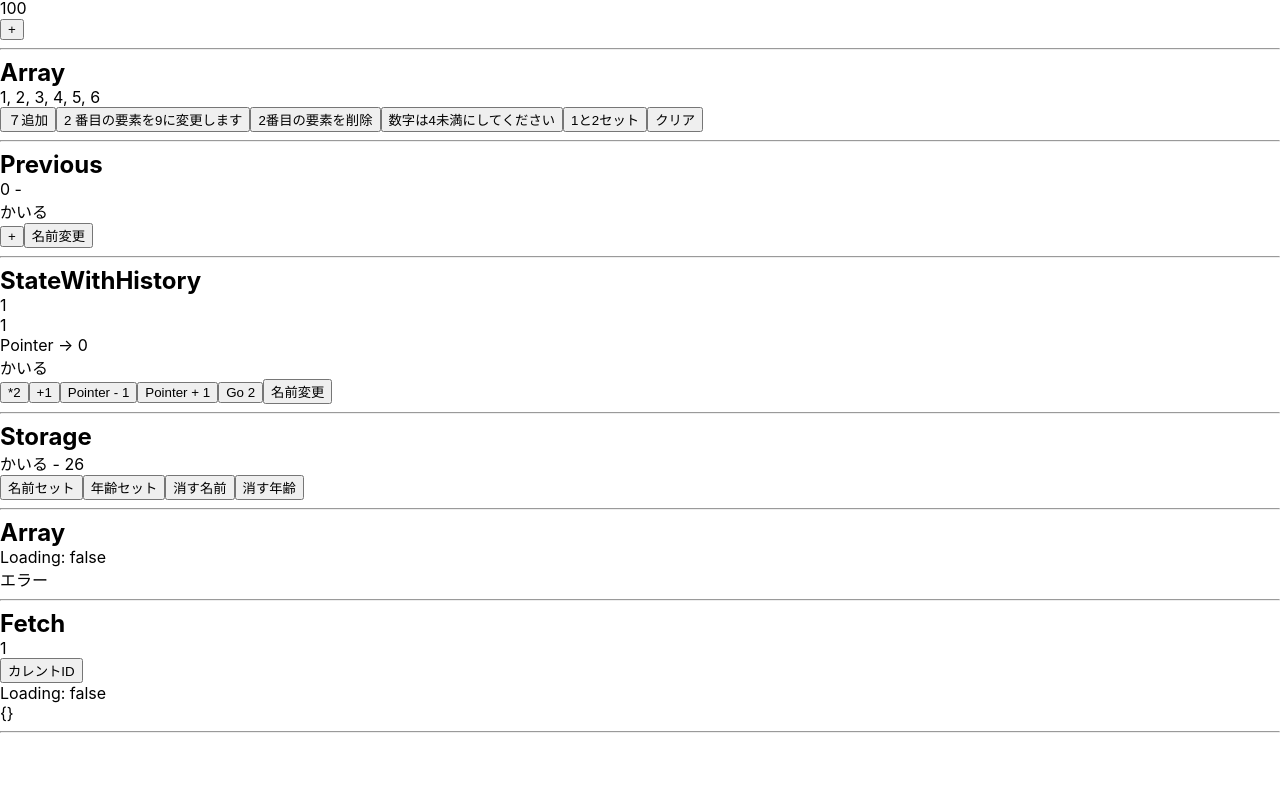
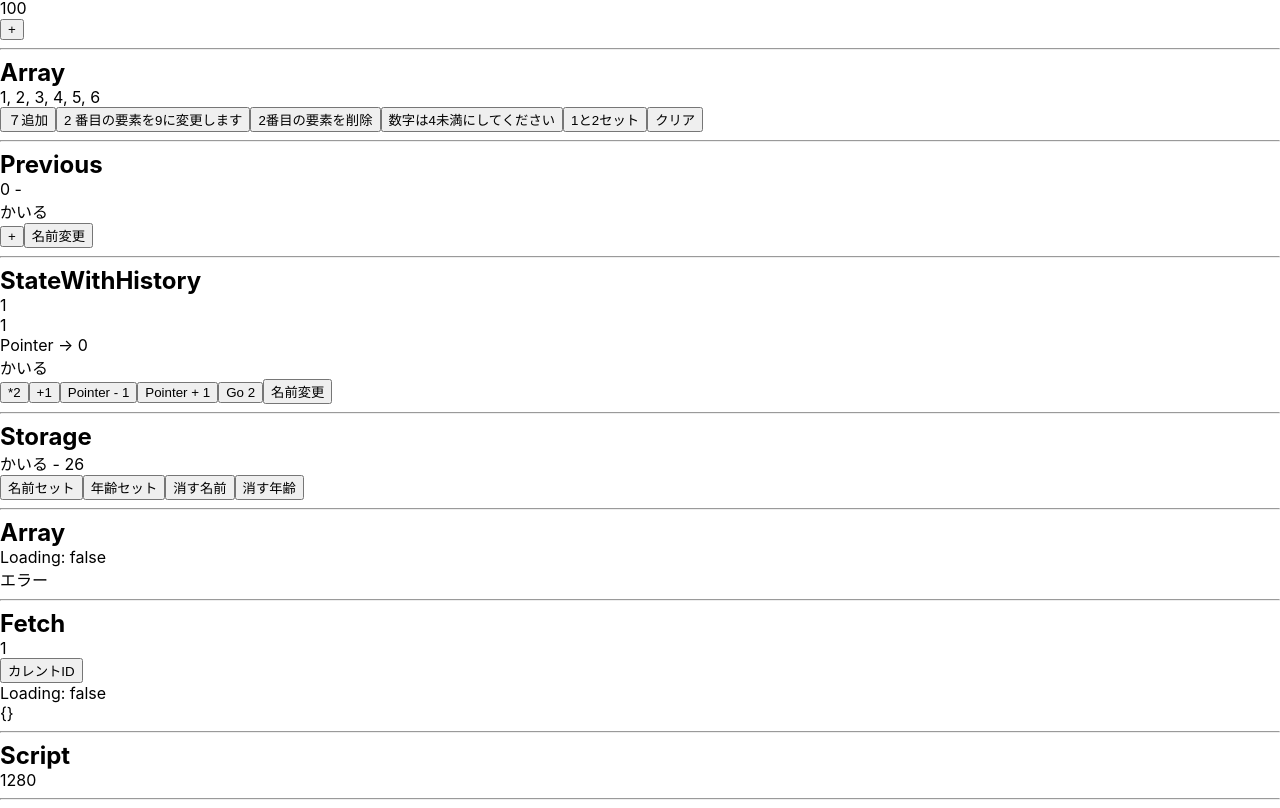
Before and after one commit to genta-t/react18-tutorial, a React (Create React App) app: page /custom-hooks in a window 1280 px wide. Shown: the part 349-1157 px from the top of the page. Before the commit the page ends 1090 px from the top, so only its background shows below. Built offline with nearby package versions, Linux system fonts and the light colour scheme; no server answers.

Commit message:
scriptカスタムフック作成

```diff
--- a/package.json
+++ b/package.json
@@ -41,5 +41,8 @@
       "last 1 firefox version",
       "last 1 safari version"
     ]
+  },
+  "devDependencies": {
+    "@types/jquery": "^3.5.29"
   }
 }
--- a/src/components/CustomHooks.tsx
+++ b/src/components/CustomHooks.tsx
@@ -9,6 +9,7 @@ import StateWithHistoryComp from './customHooks/stateWithHistory/StateWithHistor
 import StorageComp from './customHooks/storage/StorageComp';
 import AsyncComp from './customHooks/async/AsyncComp';
 import FetchComp from './customHooks/fetch/FetchComp';
+import ScriptComp from './customHooks/script/ScriptComp';
 
 const CustomHooksPage = () => {
 
@@ -28,6 +29,7 @@ const CustomHooksPage = () => {
       <StorageComp />
       <AsyncComp />
       <FetchComp />
+      <ScriptComp />
     </>
   );
 }
--- /dev/null
+++ b/src/components/customHooks/script/ScriptComp.tsx
@@ -0,0 +1,32 @@
+import { useEffect, useState } from "react";
+import { useScript } from "./useScript";
+
+declare global {
+  interface Window {
+    $: any;
+  }
+}
+
+// 画面の横幅を取得する機能。
+const ScriptComp = () => {
+  const { loading, error } = useScript("https://code.jquery.com/jquery-3.6.0.min.js");
+  const [ windowWidth, setWindowWidth ] = useState<number | null>(null);
+
+  useEffect(() => {
+    if (typeof window.$ !== "undefined") {
+      setWindowWidth(window.$(window).width());
+    }
+  }, [loading])
+
+  return (
+    <>
+      <h2>Script</h2>
+      { loading ? <p>Loading</p> : <></>}
+      { error ? <p>Error</p> : <></>}
+      <p>{windowWidth}</p>
+      <hr />
+    </>
+  )
+}
+
+export default ScriptComp;
--- /dev/null
+++ b/src/components/customHooks/script/useScript.ts
@@ -0,0 +1,14 @@
+import { useAsync } from "../async/useAsync";
+
+export const useScript = (url: string) => {
+  return useAsync(() => {
+    const script = document.createElement("script")
+    script.src = url;
+    script.async = true;
+    return new Promise((resolve, reject) => {
+      script.addEventListener("load", resolve);
+      script.addEventListener("error", reject);
+      document.body.appendChild(script);
+    })
+  }, [url]);
+}
```
